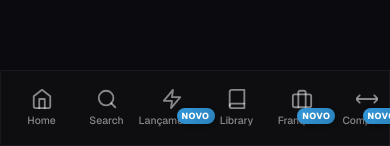
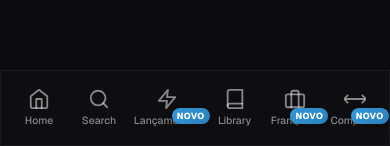
Before and after one commit to RodriggoAlves/gameshelf, a Next.js app: page /register in a window 390 px wide. Shown: the part 698-844 px from the top of the page. Built offline with nearby package versions, Linux system fonts and the light colour scheme; no server answers; the database is empty.

Commit message:
style: fix mobile bottom navigation overflow hiding profile icon

```diff
--- a/app/components/Header.module.css
+++ b/app/components/Header.module.css
@@ -101,10 +101,20 @@
     border-top: 1px solid rgba(255, 255, 255, 0.05);
     border-radius: 0;
     padding: 0.6rem 0.5rem calc(0.6rem + env(safe-area-inset-bottom));
-    justify-content: space-around;
+    justify-content: flex-start; /* Alinhamento ao inicio para permitir scroll */
     z-index: 999;
     margin: 0;
     gap: 0;
+
+    /* Permite rolar os ícones horizontalmente caso não caibam na tela */
+    overflow-x: auto;
+    -webkit-overflow-scrolling: touch;
+    -ms-overflow-style: none;
+    scrollbar-width: none;
+  }
+
+  .nav::-webkit-scrollbar {
+    display: none;
   }
 
   .nav a {
@@ -113,10 +123,11 @@
     gap: 4px;
     font-size: 0.65rem;
     color: rgba(255, 255, 255, 0.5);
-    padding: 0.5rem;
+    padding: 0.5rem 0.3rem;
     border-radius: 12px;
     background: transparent;
-    min-width: 65px;
+    min-width: 60px; /* Reduzido levemente para caber mais */
+    flex-shrink: 0; /* Impede que os ícones sejam esmagados */
     font-weight: 500;
   }
 
```
